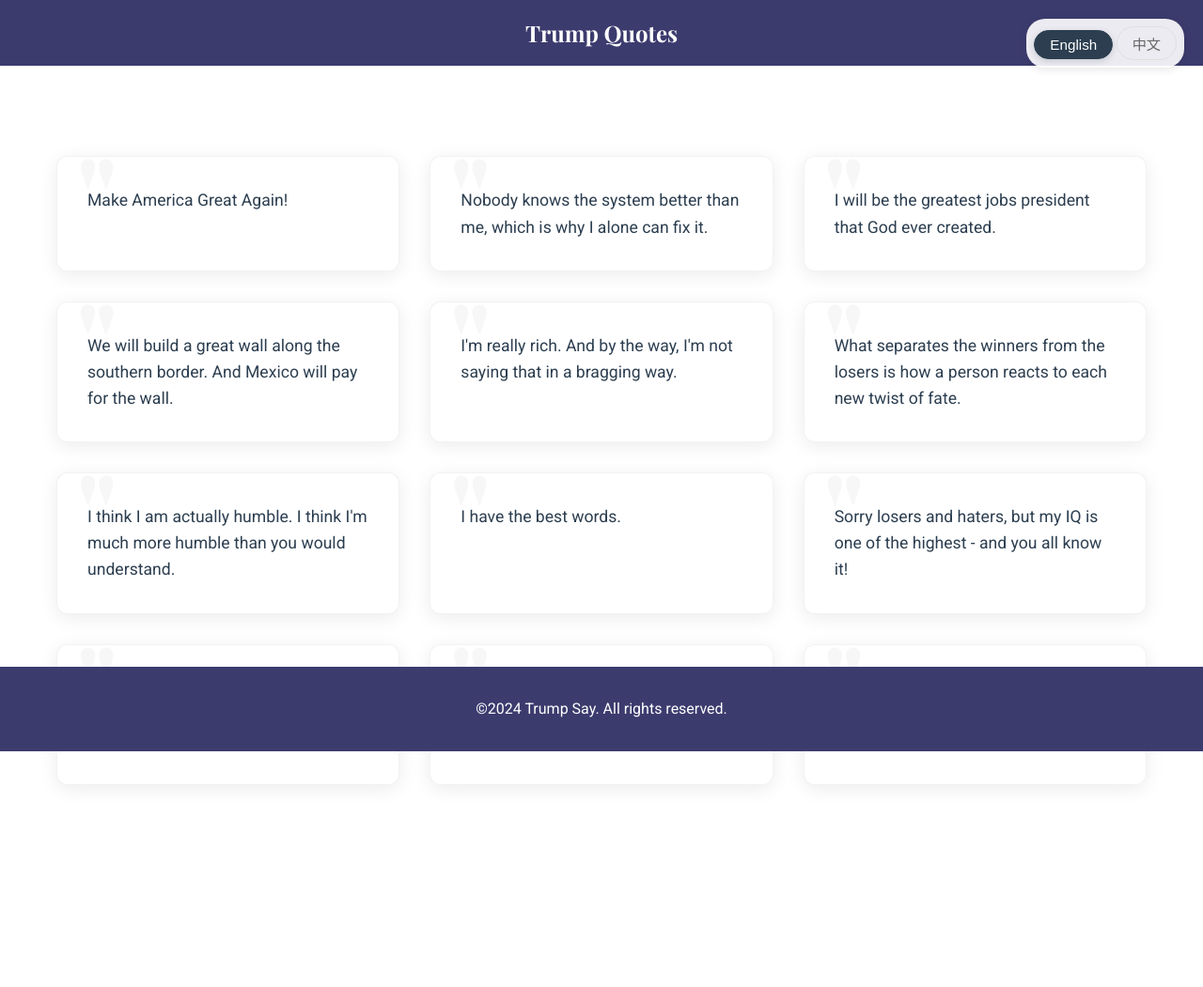
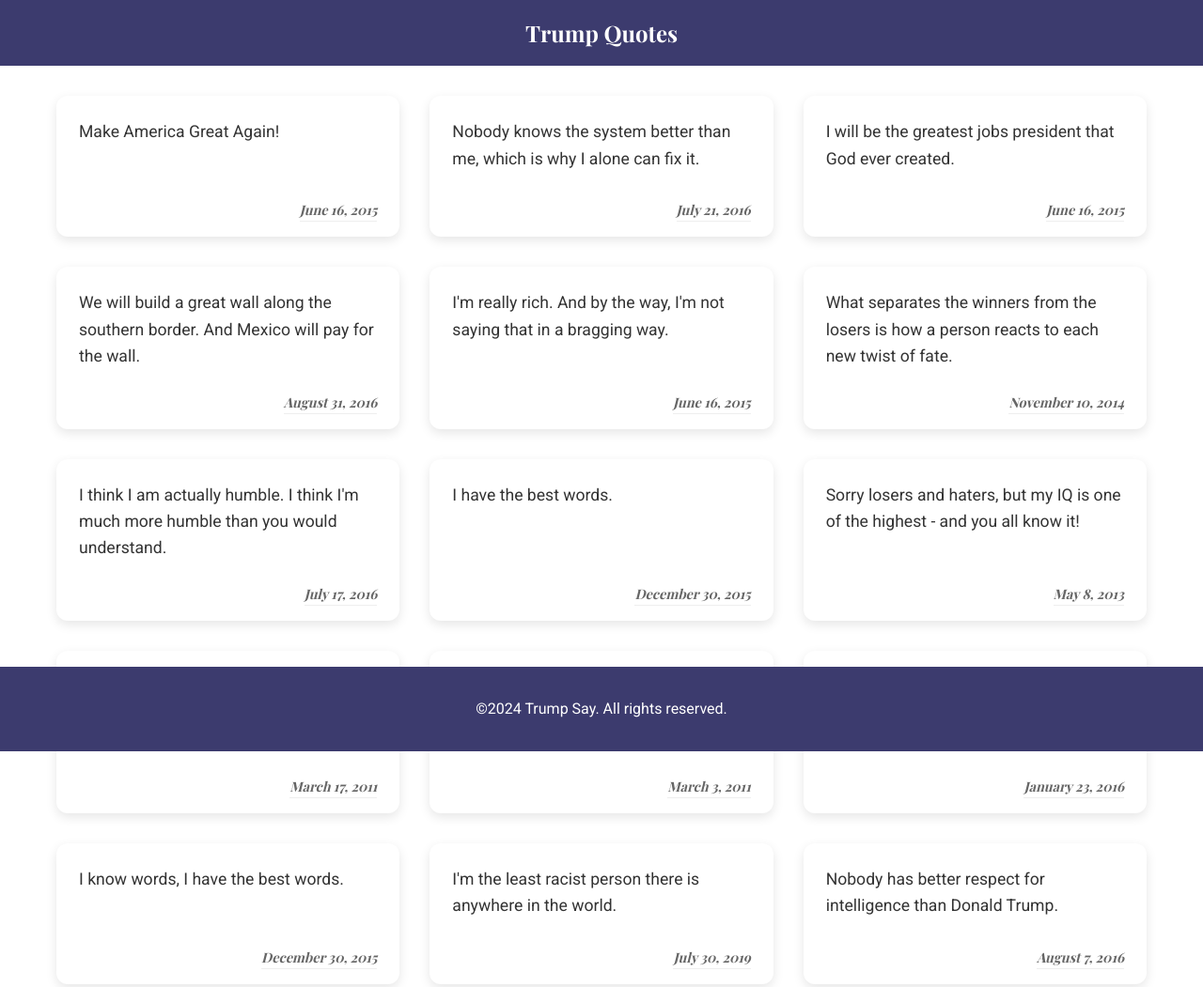
Before and after one commit to piaoyidage/trump-say, a plain HTML site: page index.html in a window 1280 px wide. Shown: the top 1051 px of the page at 94% size. Before the commit the page ends 932 px from the top, so only its background shows below. Drawn offline with nearby package versions, Linux system fonts and the light colour scheme.

Commit message:
MOD: rm chinese & optimize style & add date

```diff
--- a/css/style.css
+++ b/css/style.css
@@ -72,7 +72,7 @@ nav ul li a:hover {
 
 /* Quotes Section */
 #quotes {
-  padding: 4rem 0;
+  padding-bottom: 5rem;
 }
 
 .quote-grid {
@@ -83,54 +83,44 @@ nav ul li a:hover {
 }
 
 .quote-card {
-  background: #ffffff;
+  background: #fff;
   border-radius: 12px;
-  padding: 2rem;
-  box-shadow: 0 4px 20px rgba(0, 0, 0, 0.08);
-  transition: all 0.3s ease;
+  box-shadow: 0 4px 12px rgba(0, 0, 0, 0.1);
+  padding: 24px;
+  transition: transform 0.2s ease;
   position: relative;
-  overflow: hidden;
-  border: 1px solid rgba(0, 0, 0, 0.05);
-  opacity: 0;
-  animation: fadeIn 0.5s ease forwards;
+  min-height: 150px;
 }
 
 .quote-card:hover {
-  transform: translateY(-5px);
-  box-shadow: 0 8px 30px rgba(0, 0, 0, 0.12);
-}
-
-.quote-card::before {
-  content: '"';
-  position: absolute;
-  top: -20px;
-  left: 20px;
-  font-size: 120px;
-  font-family: "Playfair Display", serif;
-  color: rgba(0, 0, 0, 0.03);
-  line-height: 1;
+  cursor: pointer;
+  transform: translateY(-4px);
 }
 
 .quote-content {
-  margin: 0;
+  display: flex;
+  flex-direction: column;
+  height: 100%;
+}
+
+.quote-text {
   font-size: 1.1rem;
   line-height: 1.6;
-  color: #2c3e50;
-  font-family: "Roboto", sans-serif;
-  position: relative;
-  z-index: 1;
+  color: #333;
+  margin: 0;
+  margin-bottom: 40px;
 }
 
-blockquote {
-  font-size: 1.2rem;
-  font-style: bold;
-  margin-bottom: 1rem;
-}
-
-blockquote footer {
+.quote-date {
+  font-family: "Playfair Display", serif;
   font-size: 0.9rem;
   color: #666;
-  font-style: normal;
+  font-style: italic;
+  position: absolute;
+  bottom: 16px;
+  right: 24px;
+  padding-top: 8px;
+  border-bottom: 1px solid #eee;
 }
 
 /* Footer */
@@ -174,67 +164,6 @@ footer {
   }
 }
 
-/* 语言切换器样式 */
-.language-switcher {
-  position: fixed;
-  top: 20px;
-  right: 20px;
-  background: rgba(255, 255, 255, 0.9);
-  padding: 8px;
-  border-radius: 20px;
-  box-shadow: 0 2px 10px rgba(0, 0, 0, 0.1);
-  z-index: 1000;
-}
-
-.lang-btn {
-  background: none;
-  border: 1.5px solid #e0e0e0;
-  cursor: pointer;
-  padding: 6px 16px;
-  font-size: 0.95rem;
-  color: #666;
-  transition: all 0.3s ease;
-  border-radius: 20px;
-  font-weight: 400;
-}
-
-.lang-btn:hover {
-  border-color: #2c3e50;
-  color: #2c3e50;
-}
-
-.lang-btn.active {
-  color: #fff;
-  background: #2c3e50;
-  border-color: #2c3e50;
-  font-weight: 500;
-  box-shadow: 0 2px 6px rgba(44, 62, 80, 0.2);
-}
-
-/* 添加一个小动画效果 */
-.lang-btn.active:hover {
-  transform: translateY(-1px);
-  box-shadow: 0 4px 8px rgba(44, 62, 80, 0.25);
-}
-
-/* 调整页面顶部间距，为语言切换器留出空间 */
-.page-header {
-  padding-top: 70px;
-}
-
-/* 优化中文字体显示 */
-@media screen and (max-width: 768px) {
-  .language-switcher {
-    top: 10px;
-    right: 10px;
-  }
-
-  .lang-btn {
-    padding: 4px 8px;
-    font-size: 12px;
-  }
-}
-
 @keyframes fadeIn {
   from {
     opacity: 0;
--- a/index.html
+++ b/index.html
@@ -33,10 +33,10 @@
         <div class="container">
           <div class="nav-content">
             <h1 data-i18n="title">Trump Quotes</h1>
-            <div class="language-switcher">
+            <!-- <div class="language-switcher">
               <button class="lang-btn active" data-lang="en">English</button>
               <button class="lang-btn" data-lang="zh">中文</button>
-            </div>
+            </div> -->
           </div>
         </div>
       </nav>
--- a/js/i18n.js
+++ b/js/i18n.js
@@ -2,37 +2,36 @@ const i18n = {
   en: {
     title: "Trump Quotes",
     quotes: [
-      "Make America Great Again!",
-      "Nobody knows the system better than me, which is why I alone can fix it.",
-      "I will be the greatest jobs president that God ever created.",
-      "We will build a great wall along the southern border. And Mexico will pay for the wall.",
-      "I'm really rich. And by the way, I'm not saying that in a bragging way.",
-      "What separates the winners from the losers is how a person reacts to each new twist of fate.",
-      "I think I am actually humble. I think I'm much more humble than you would understand.",
-      "I have the best words.",
-      "Sorry losers and haters, but my IQ is one of the highest - and you all know it!",
-      "Part of the beauty of me is that I'm very rich.",
-      "My fingers are long and beautiful, as, it has been well documented, are various other parts of my body.",
-      "I could stand in the middle of Fifth Avenue and shoot somebody, and I wouldn't lose any voters."
+      { text: "Make America Great Again!", date: "2015-06-16" },
+      { text: "Nobody knows the system better than me, which is why I alone can fix it.", date: "2016-07-21" },
+      { text: "I will be the greatest jobs president that God ever created.", date: "2015-06-16" },
+      { text: "We will build a great wall along the southern border. And Mexico will pay for the wall.", date: "2016-08-31" },
+      { text: "I'm really rich. And by the way, I'm not saying that in a bragging way.", date: "2015-06-16" },
+      { text: "What separates the winners from the losers is how a person reacts to each new twist of fate.", date: "2014-11-10" },
+      { text: "I think I am actually humble. I think I'm much more humble than you would understand.", date: "2016-07-17" },
+      { text: "I have the best words.", date: "2015-12-30" },
+      { text: "Sorry losers and haters, but my IQ is one of the highest - and you all know it!", date: "2013-05-08" },
+      { text: "Part of the beauty of me is that I'm very rich.", date: "2011-03-17" },
+      { text: "My fingers are long and beautiful, as, it has been well documented, are various other parts of my body.", date: "2011-03-03" },
+      { text: "I could stand in the middle of Fifth Avenue and shoot somebody, and I wouldn't lose any voters.", date: "2016-01-23" },
+      { text: "I know words, I have the best words.", date: "2015-12-30" },
+      { text: "I'm the least racist person there is anywhere in the world.", date: "2019-07-30" },
+      { text: "Nobody has better respect for intelligence than Donald Trump.", date: "2016-08-07" },
+      { text: "All of the women on The Apprentice flirted with me - consciously or unconsciously. That's to be expected.", date: "2004-03-24" },
+      { text: "My IQ is one of the highest — and you all know it.", date: "2013-05-08" },
+      { text: "I think I am actually humble. I think I'm much more humble than you would understand.", date: "2016-07-17" },
+      { text: "When you're a star, they let you do it. You can do anything.", date: "2005-09-16" },
+      { text: "I will be phenomenal to the women. I mean, I want to help women.", date: "2015-08-09" },
+      { text: "I'm very highly educated. I know words, I have the best words.", date: "2015-12-30" },
+      { text: "Nobody builds walls better than me, believe me.", date: "2015-06-16" },
+      { text: "I'm the most successful person ever to run for the presidency, by far.", date: "2015-07-09" },
+      { text: "My Twitter has become so powerful that I can actually make my enemies tell the truth.", date: "2012-10-17" },
+      { text: "I've said if Ivanka weren't my daughter, perhaps I'd be dating her.", date: "2006-03-06" },
+      { text: "I have never seen a thin person drinking Diet Coke.", date: "2012-10-14" },
+      { text: "The beauty of me is that I'm very rich.", date: "2011-03-17" },
+      { text: "It's freezing and snowing in New York - we need global warming!", date: "2012-11-07" },
+      { text: "I beat China all the time. All the time.", date: "2015-11-09" },
     ],
-    copyright: "©2024 Trump Quotes. All rights reserved."
+    copyright: "©2024 Trump Quotes. All rights reserved.",
   },
-  zh: {
-    title: "特朗普说",
-    quotes: [
-      "让美国再次伟大！",
-      "没有人比我更了解这个体系，这就是为什么只有我能够修复它。",
-      "我将成为上帝创造的最伟大的创造就业总统。",
-      "我们将在南部边境建造一座伟大的墙。而且墨西哥将为这堵墙买单。",
-      "我真的很富有。顺便说一句，我这么说并不是在炫耀。",
-      "区分赢家和输家的是一个人如何应对命运的每一个新转折。",
-      "我认为我很谦虚。我认为我比你们理解的要谦虚得多。",
-      "我拥有最好的词汇。",
-      "抱歉，失败者和仇恨者们，但我的智商是最高的 - 你们都知道这一点！",
-      "我美丽的一部分在于我非常富有。",
-      "我的手指又长又美，正如众所周知的，我身体的其他部位也是如此。",
-      "我可以站在第五大道中间开枪打死某人，我也不会失去任何选票。"
-    ],
-    copyright: "©2024 特朗普说。保留所有权利。"
-  }
 };
--- a/js/main.js
+++ b/js/main.js
@@ -5,35 +5,7 @@ class LanguageManager {
   }
 
   init() {
-    const langBtns = document.querySelectorAll('.lang-btn');
-    langBtns.forEach(btn => {
-      btn.addEventListener('click', () => {
-        const lang = btn.dataset.lang;
-        this.switchLanguage(lang);
-      });
-    });
-
-    const savedLang = localStorage.getItem('preferredLanguage');
-    if (savedLang) {
-      this.switchLanguage(savedLang);
-    }
-
     this.renderQuotes();
-  }
-
-  switchLanguage(lang) {
-    this.currentLang = lang;
-    localStorage.setItem('preferredLanguage', lang);
-
-    const newUrl = new URL(window.location);
-    newUrl.searchParams.set('lang', lang);
-    window.history.pushState({}, '', newUrl);
-
-    document.querySelectorAll('.lang-btn').forEach(btn => {
-      btn.classList.toggle('active', btn.dataset.lang === lang);
-    });
-
-    this.updateContent();
   }
 
   updateContent() {
@@ -42,10 +14,7 @@ class LanguageManager {
       element.textContent = i18n[this.currentLang][key];
     });
 
-    document.title = this.currentLang === 'en'
-      ? "Donald Trump Quotes | Presidential Wisdom & Memorable Statements"
-      : "特朗普语录 | 总统智慧与难忘言论";
-
+    document.title = "Donald Trump Quotes | Presidential Wisdom & Memorable Statements";
     this.renderQuotes();
   }
 
@@ -53,14 +22,28 @@ class LanguageManager {
     const container = document.getElementById('quoteContainer');
     const quotes = i18n[this.currentLang].quotes;
 
-    container.innerHTML = quotes.map(quote => `
-      <article class="quote-card">
-        <blockquote class="quote-content">
-          ${quote}
-        </blockquote>
-      </article>
-    `).join('');
+    container.innerHTML = quotes.map(quote => createQuoteElement(quote)).join('');
   }
+}
+
+function createQuoteElement(quote) {
+  return `
+    <div class="quote-card">
+      <div class="quote-content">
+        <p class="quote-text">${quote.text}</p>
+        <time class="quote-date">${formatDate(quote.date)}</time>
+      </div>
+    </div>
+  `;
+}
+
+function formatDate(dateString) {
+  const options = {
+    year: 'numeric',
+    month: 'long',
+    day: 'numeric'
+  };
+  return new Date(dateString).toLocaleDateString('en-US', options);
 }
 
 document.addEventListener('DOMContentLoaded', () => {
```
